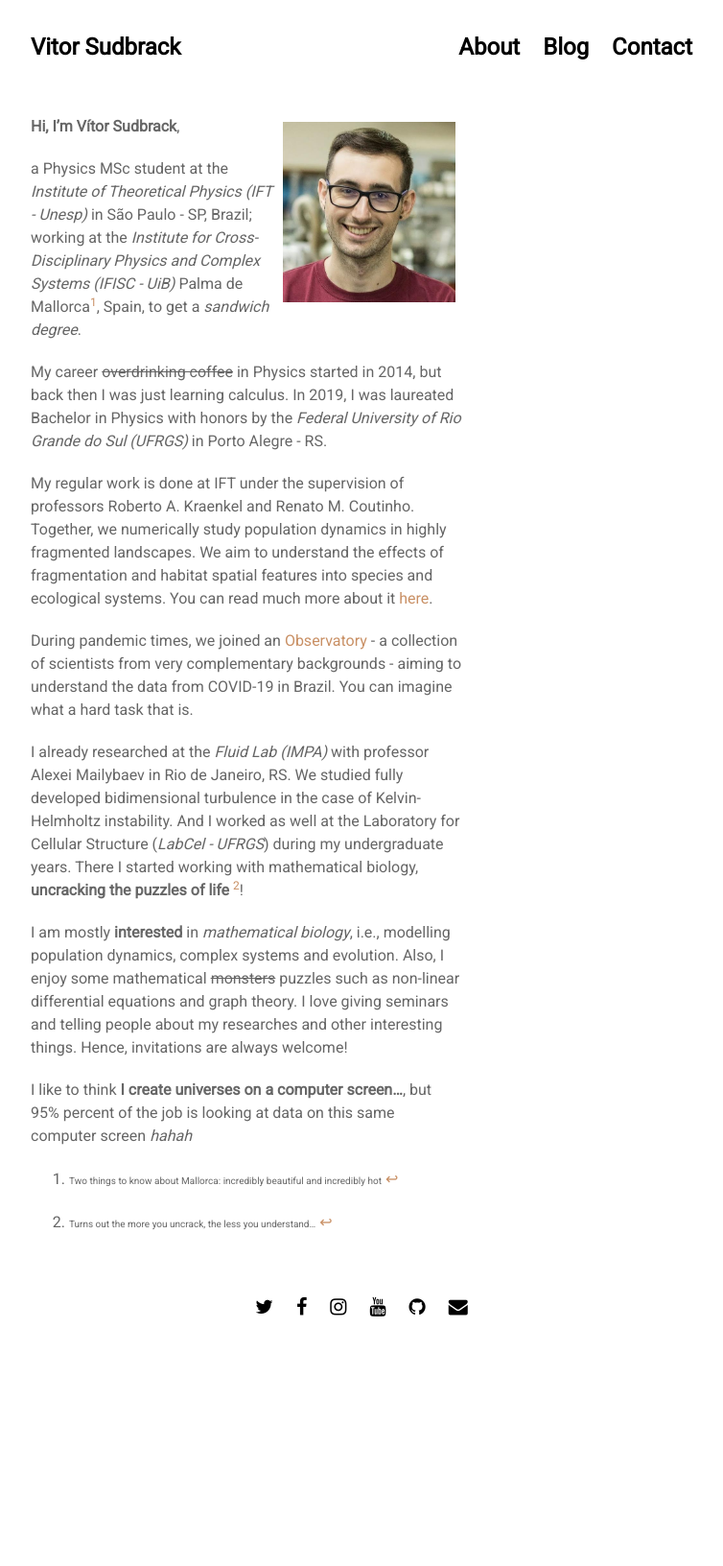
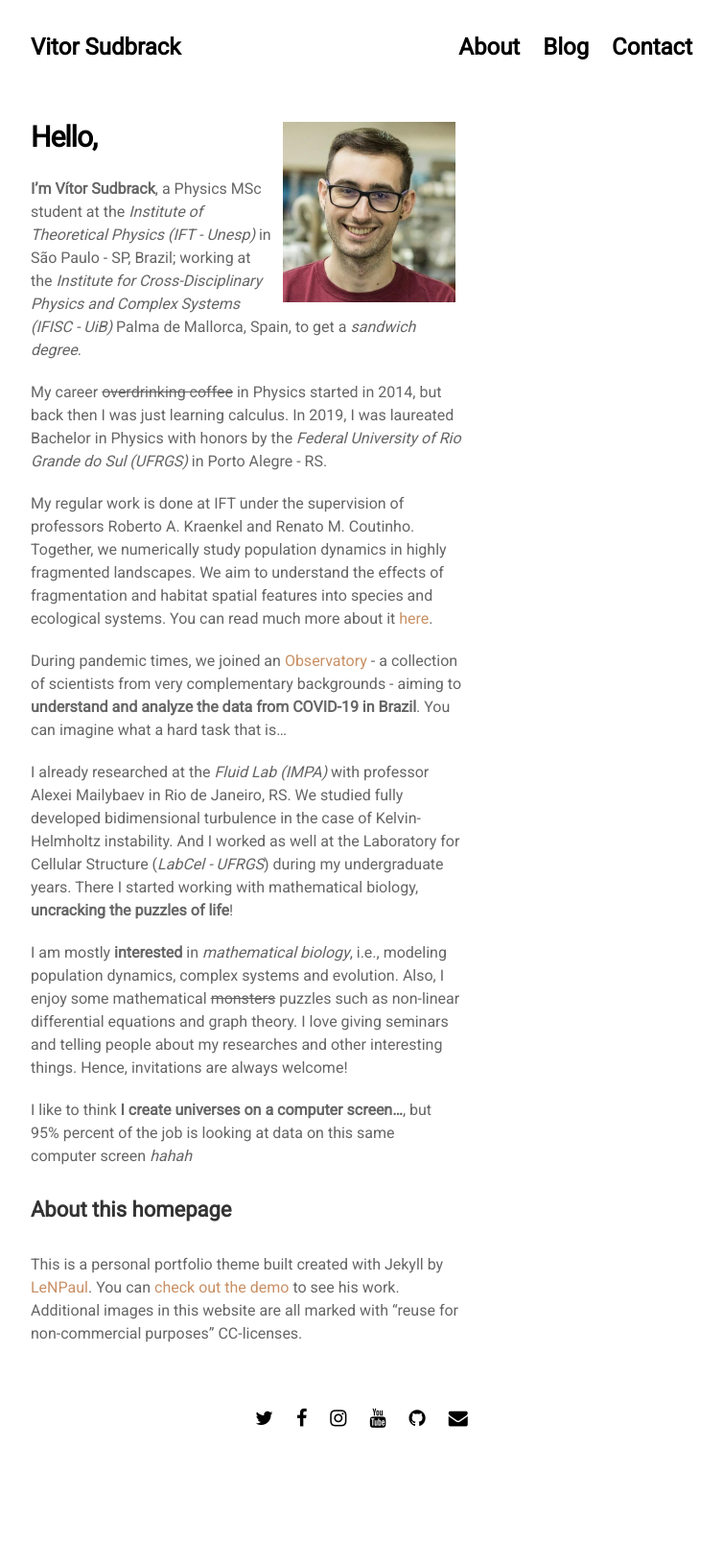
Before and after one commit to vsudbrack/vsudbrack.github.io, a Jekyll site: the page built from about.md, in a window 1280 px wide. Shown: the whole page at 96% size, without its empty margins (263-1017 px from the left). Built offline with Jekyll 4.4.1, drawn with Linux system fonts in a browser that asks for light colours; nearby versions of some CDN libraries; comment, search, counter and statistics services are not loaded; before the commit the page ends 1516 px from its top, so only the background shows below that.

Commit message:
Updates about Obs Covid19 Br

```diff
--- a/_layouts/post.html
+++ b/_layouts/post.html
@@ -4,7 +4,7 @@ layout: default
 
 <section>
   <div class="work-container">
-    <h4 class="project-title">{{ page.title }}</h4>
+    <h1 class="project-title">{{ page.title }}</h1>
     <div class="project-load">{{ content }}</div>
   </div>
   {% if site.data.settings.disqus.comments %}
--- a/about.md
+++ b/about.md
@@ -7,22 +7,24 @@ permalink: /about/
 ![Hello](../assets/img/projects/about/myperfil.jpg){:style="float: right;margin-right: 7px;margin-left: 7px;margin-top: 7px;max-width: 40%"}
 
 
-**Hi, I'm Vítor Sudbrack**,
+<h1>Hello,</h1>
 
-a Physics MSc student at the *Institute of Theoretical Physics (IFT - Unesp)* in São Paulo - SP, Brazil; working at the *Institute for Cross-Disciplinary Physics and Complex Systems (IFISC - UiB)* Palma de Mallorca[^2], Spain, to get a *sandwich degree*.
+**I'm Vítor Sudbrack**, a Physics MSc student at the *Institute of Theoretical Physics (IFT - Unesp)* in São Paulo - SP, Brazil; working at the *Institute for Cross-Disciplinary Physics and Complex Systems (IFISC - UiB)* Palma de Mallorca, Spain, to get a *sandwich degree*.
 
 My career ~~overdrinking coffee~~ in Physics started in 2014, but back then I was just learning calculus. In 2019, I was laureated Bachelor in Physics with honors by the *Federal University of Rio Grande do Sul (UFRGS)* in Porto Alegre - RS.
 
 My regular work is done at IFT under the supervision of professors Roberto A. Kraenkel and Renato M. Coutinho. Together, we numerically study population dynamics in highly fragmented landscapes. We aim to understand the effects of fragmentation and habitat spatial features into species and ecological systems. You can read much more about it [here](/projects/frag.html).
 
-During pandemic times, we joined an [Observatory](https://covid19br.github.io) - a collection of scientists from very complementary backgrounds - aiming to understand the data from COVID-19 in Brazil. You can imagine what a hard task that is.
+During pandemic times, we joined an [Observatory](https://covid19br.github.io) - a collection of scientists from very complementary backgrounds - aiming to **understand and analyze the data from COVID-19 in Brazil**. You can imagine what a hard task that is...
 
-I already researched at the *Fluid Lab (IMPA)* with professor Alexei Mailybaev in Rio de Janeiro, RS. We studied fully developed bidimensional turbulence in the case of Kelvin-Helmholtz instability. And I worked as well at the Laboratory for Cellular Structure (*LabCel - UFRGS*) during my undergraduate years. There I started working with mathematical biology, **uncracking the puzzles of life** [^1]!
+I already researched at the *Fluid Lab (IMPA)* with professor Alexei Mailybaev in Rio de Janeiro, RS. We studied fully developed bidimensional turbulence in the case of Kelvin-Helmholtz instability. And I worked as well at the Laboratory for Cellular Structure (*LabCel - UFRGS*) during my undergraduate years. There I started working with mathematical biology, **uncracking the puzzles of life**!
 
-I am mostly **interested** in *mathematical biology*, i.e., modelling population dynamics, complex systems and evolution. Also, I enjoy some mathematical ~~monsters~~ puzzles such as non-linear differential equations and graph theory. I love giving seminars and telling people about my researches and other interesting things. Hence, invitations are always welcome!
+I am mostly **interested** in *mathematical biology*, i.e., modeling population dynamics, complex systems and evolution. Also, I enjoy some mathematical ~~monsters~~ puzzles such as non-linear differential equations and graph theory. I love giving seminars and telling people about my researches and other interesting things. Hence, invitations are always welcome!
 
 I like to think **I create universes on a computer screen...**, but 95% percent of the job is looking at data on this same computer screen *hahah*
 
 
-[^2]: <small>Two things to know about Mallorca: incredibly beautiful and incredibly hot</small>
-[^1]: <small>Turns out the more you uncrack, the less you understand...</small>
+
+#### About this homepage
+
+This is a personal portfolio theme built created with Jekyll by [LeNPaul](https://github.com/LeNPaul). You can [check out the demo](lenpaul.github.io/portfolio-jekyll-theme/) to see his work. Additional images in this website are all marked with "reuse for non-commercial purposes" CC-licenses.
```
Also changed, not shown: projects/obs.md (+17 -2 lines), assets/img/projects/obs/cover.jpg (added), assets/img/projects/obs/stretch.jpg (deleted), 13 other files.
